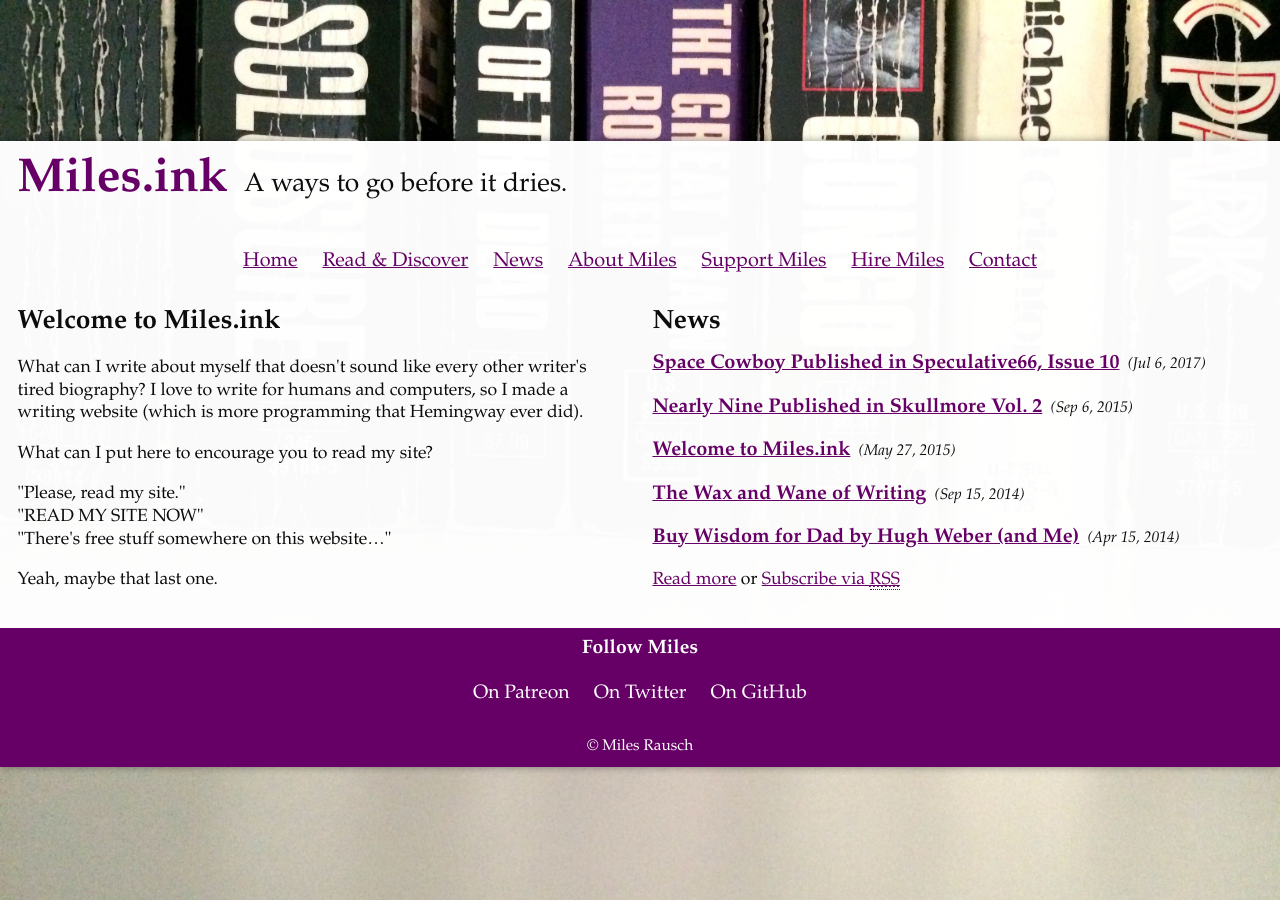
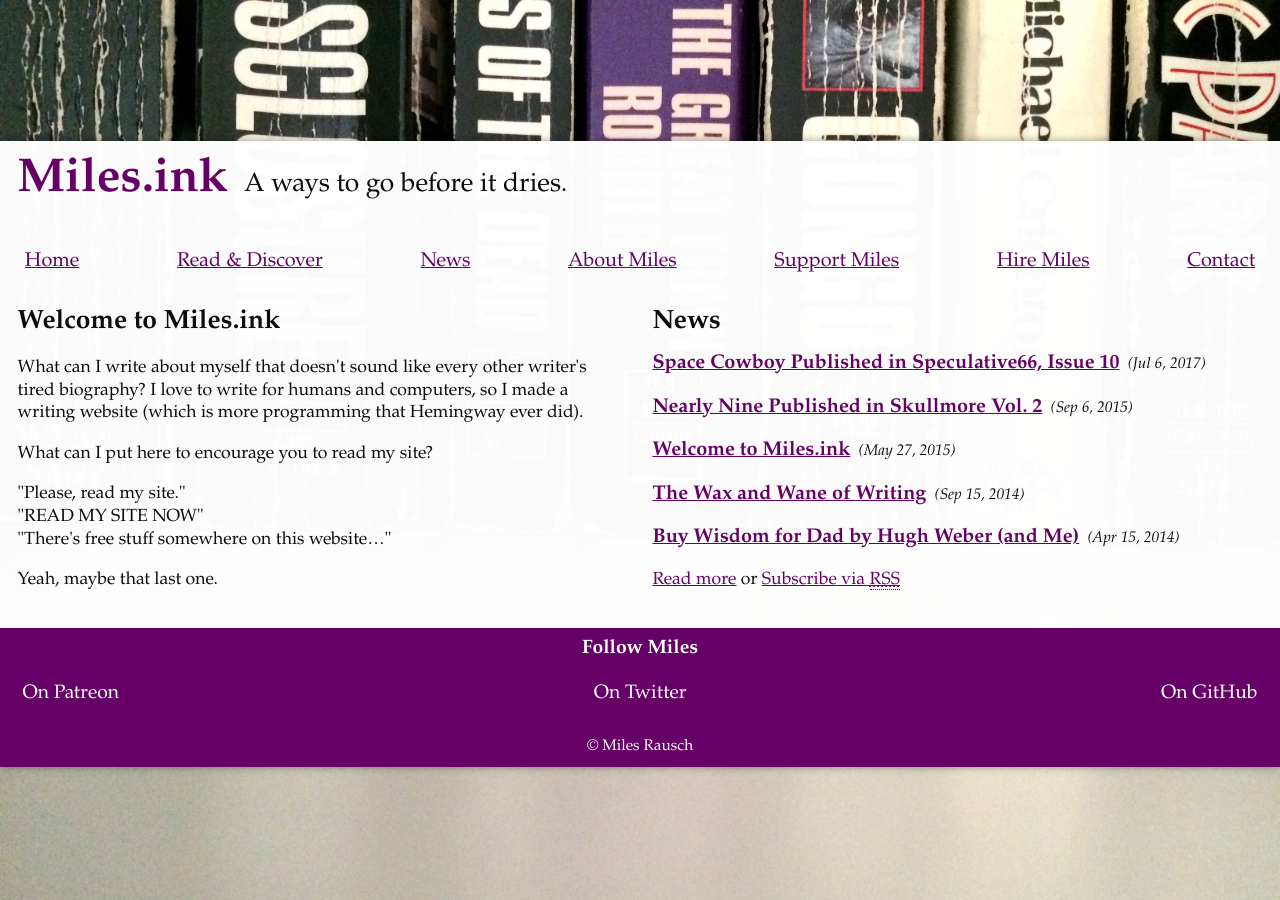
Before and after one commit to awayken/miles.ink, a Jekyll site: the page built from index.html, in a window 1280 px wide. Built offline with Jekyll 4.4.1, drawn with Linux system fonts in a browser that asks for light colours.

Commit message:
Tweak the navigation styling

```diff
--- a/_sass/_nav.scss
+++ b/_sass/_nav.scss
@@ -10,26 +10,21 @@
 }
 
 .nav--list {
+    display: flex;
+    justify-content: space-between;
     list-style: none;
     margin: 0;
     overflow: auto;
     padding: .5em 0;
-    text-align: center;
-    white-space: nowrap;
 }
 
-.nav--item,
-.nav--link {
-    display: inline-block;
-    vertical-align: top;
-}
-
-.nav--item + .nav--item {
-    padding-left: 1em;
+.nav--item {
+    flex: none;
+    padding: 0 .25em;
 }
 
 .nav--back::before {
-    content: "<";
+    content: "« ";
 }
 
 @media print {
```
